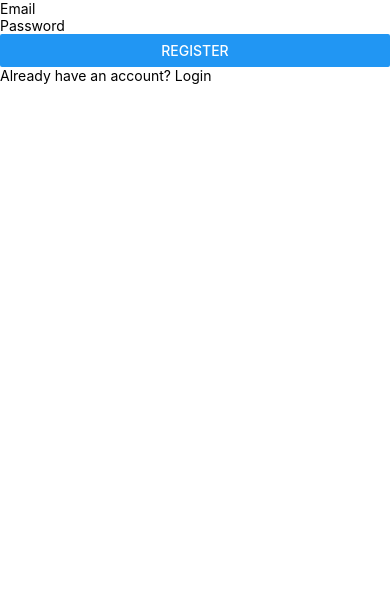
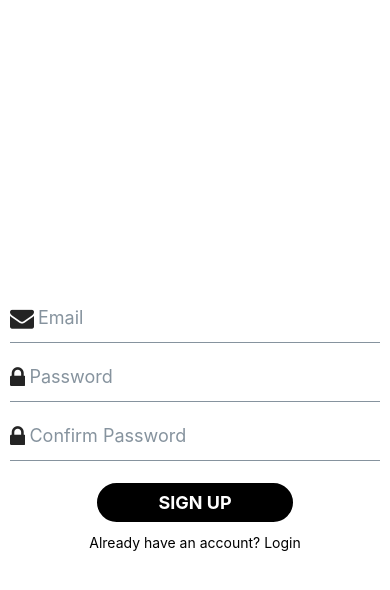
Before and after one commit to bartugenccan/gamemania, a React Native app: screen /GameDetail in a window 390 px wide. Both pictures are taken after a click on the element "Don't have an account? Register". Shown: the top 590 px of the page. Built offline with nearby package versions, Linux system fonts and the light colour scheme.

Commit message:
Login and Register base functions created.

```diff
--- a/screens/LoginScreen/LoginScreen.tsx
+++ b/screens/LoginScreen/LoginScreen.tsx
@@ -1,32 +1,117 @@
 import React, { useState } from "react";
-import { View, TextInput, Button, Text } from "react-native";
+import { View, TextInput, Text, Alert } from "react-native";
+import Icon from "react-native-vector-icons/FontAwesome";
+import { Input, Button } from "@rneui/base";
+import styles from "./login.style";
+
+// Firebase
+import { FIREBASE_AUTH } from "../../firebaseConfig";
+import {
+  createUserWithEmailAndPassword,
+  signInWithEmailAndPassword,
+} from "firebase/auth";
 
 const LoginScreen: React.FC = () => {
   const [email, setEmail] = useState("");
   const [password, setPassword] = useState("");
+  const [confirmPassword, setConfirmPassword] = useState("");
   const [isRegistering, setIsRegistering] = useState(false);
 
   const handleLogin = () => {
-    // Giriş işlemlerini burada gerçekleştir
+    signInWithEmailAndPassword(FIREBASE_AUTH, email, password)
+      .then((userCredential) => {
+        // Login successfull
+        const user = userCredential.user;
+        console.log("Login successfull", user);
+      })
+      .catch((error) => {
+        // Login failed
+        const errorMessage = error.message;
+        Alert.alert("Login failed", errorMessage);
+      });
   };
 
   const handleRegister = () => {
-    // Kayıt işlemlerini burada gerçekleştir
+    if (password === confirmPassword) {
+      createUserWithEmailAndPassword(FIREBASE_AUTH, email, password)
+        .then(() => {
+          // Register successfull
+          Alert.alert("Register Successfull");
+          setEmail("");
+          setPassword("");
+          setConfirmPassword("");
+          setIsRegistering(!isRegistering);
+        })
+        .catch((error) => {
+          // Register failed
+          const errorMessage = error.message;
+          console.log("Register failed", errorMessage);
+
+          Alert.alert("Register failed", errorMessage);
+        });
+    } else {
+      Alert.alert("Password and Confirm Password must be the same");
+    }
   };
 
   return (
-    <View>
-      <TextInput placeholder="Email" value={email} onChangeText={setEmail} />
-      <TextInput
+    <View style={styles.container}>
+      <Input
+        placeholder="Email"
+        value={email}
+        onChangeText={setEmail}
+        leftIcon={{ type: "font-awesome", name: "envelope" }}
+      />
+      <Input
         placeholder="Password"
         value={password}
         onChangeText={setPassword}
         secureTextEntry
+        leftIcon={{ type: "font-awesome", name: "lock" }}
       />
+      {isRegistering && (
+        <Input
+          placeholder="Confirm Password"
+          value={confirmPassword}
+          onChangeText={setConfirmPassword}
+          secureTextEntry
+          leftIcon={{ type: "font-awesome", name: "lock" }}
+        />
+      )}
       {isRegistering ? (
-        <Button title="Register" onPress={handleRegister} />
+        <Button
+          title="SIGN UP"
+          buttonStyle={{
+            backgroundColor: "black",
+            borderWidth: 2,
+            borderColor: "white",
+            borderRadius: 30,
+          }}
+          containerStyle={{
+            width: 200,
+            marginHorizontal: 50,
+            marginVertical: 10,
+          }}
+          titleStyle={{ fontWeight: "bold" }}
+          onPress={handleRegister}
+        />
       ) : (
-        <Button title="Login" onPress={handleLogin} />
+        <Button
+          title="LOG IN"
+          buttonStyle={{
+            backgroundColor: "black",
+            borderWidth: 2,
+            borderColor: "white",
+            borderRadius: 30,
+          }}
+          containerStyle={{
+            width: 200,
+            marginHorizontal: 50,
+            marginVertical: 10,
+          }}
+          titleStyle={{ fontWeight: "bold" }}
+          onPress={handleLogin}
+        />
       )}
       <Text onPress={() => setIsRegistering(!isRegistering)}>
         {isRegistering
--- /dev/null
+++ b/screens/LoginScreen/login.style.js
@@ -0,0 +1,10 @@
+import { StyleSheet } from "react-native";
+
+export default StyleSheet.create({
+  container: {
+    flex: 1,
+    backgroundColor: "#fff",
+    alignItems: "center",
+    justifyContent: "center",
+  },
+});
```
